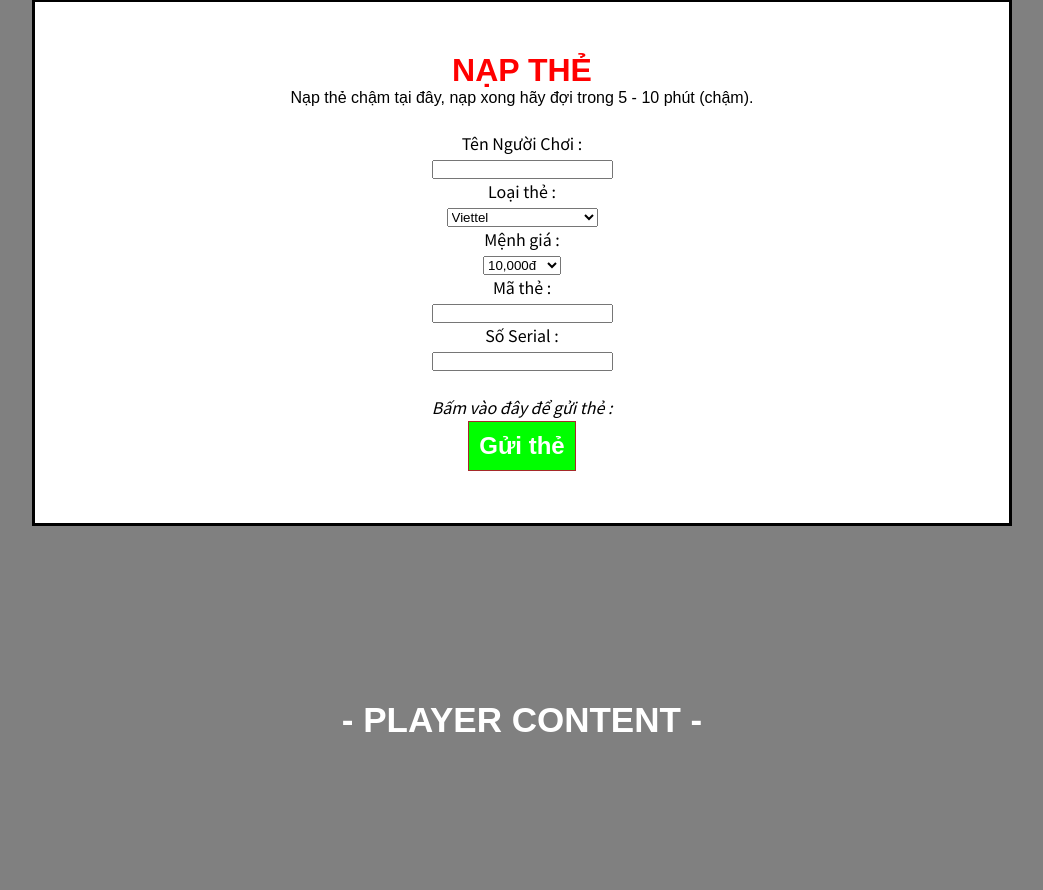
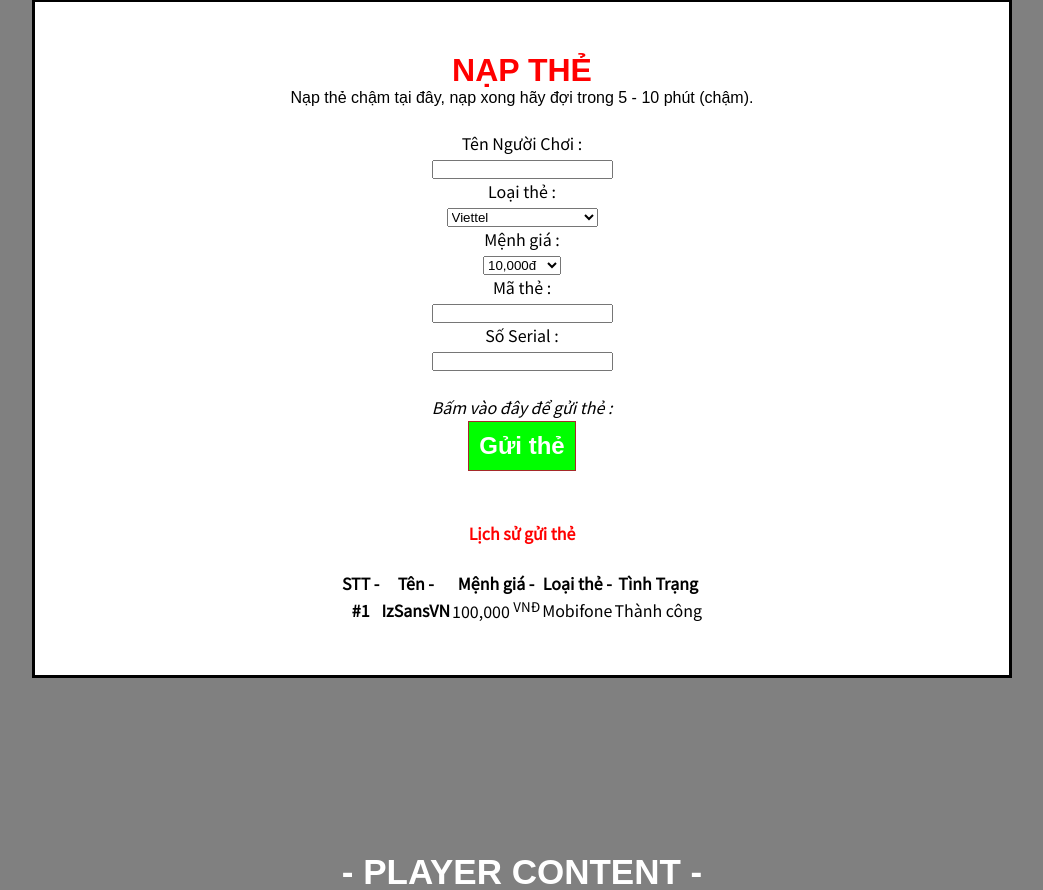
Before and after one commit to IzSansVN/IzSansVN.github.io, a PHP site: page /nap-the in a window 1280 px wide. Shown: the part 305-1195 px from the top of the page, without its empty margins (118-1161 px from the left). Run offline with PHP 8.4, Linux system fonts and the light colour scheme; data comes from the database, SQL or seed files in the repository; data that the repository does not hold is empty; some libraries are stand-ins or nearby versions.

Commit message:
1.0.0.01 (Add History Card)

```diff
--- a/code/napthe.php
+++ b/code/napthe.php
@@ -93,6 +93,40 @@ require("Iz_Index/head.php");
             <i>Bấm vào đây để gửi thẻ : </i>
             <br />
             <button type="submit" name="submit" id="btn-gui-the">Gửi thẻ</button>
+            <br />
+            <br />
+            <br />
+            <b style="color:red;">Lịch sử gửi thẻ</b>
+            <br />
+            <br />
+            <table class="table table-hover">
+   <tr>
+	   <th>STT - </th>
+	   <th>Tên - </th>
+	   <!--<th>Mã Thẻ</th>-->
+	    <!--<th>Serial Thẻ</th>-->
+	   <th>Mệnh giá - </th>
+	    <th>Loại thẻ - </th>
+	   <th>Tình Trạng </th>
+   </tr>
+<tbody>
+<?php
+include 'Iz_Shower/db-config.php';
+$getloaithe = array('Viettel','Vinaphone','Mobifone', 'VietnamMobile', 'Garena');
+$TOM_result = mysql_query("SELECT * FROM `gachthe` WHERE `id` ORDER by id DESC LIMIT $start, $kmess");
+while($gettom = mysql_fetch_assoc($TOM_result)){ ?>
+<tr>
+   <th scope="row">#<?php echo $gettom['id']; ?> </th>
+   <th> <?php echo $gettom['uid']; ?> </th>
+   <!--<td>< ?php echo $gettom['code']; ?></td>
+   <!--<td>< ?php echo $gettom['serial']; ?></td>-->
+   <td> <?php echo number_format($gettom['menhgia']); ?> <sup>VNĐ </sup></td>
+   <td> <?php echo $getloaithe[$gettom['loaithe']]; ?> </td>
+   <td> <?php echo $gettom['tinhtrang']; ?> </td>
+</tr>
+<?php }?>
+</tbody>
+</table>
         </form>
     </div>
     <br />
```
